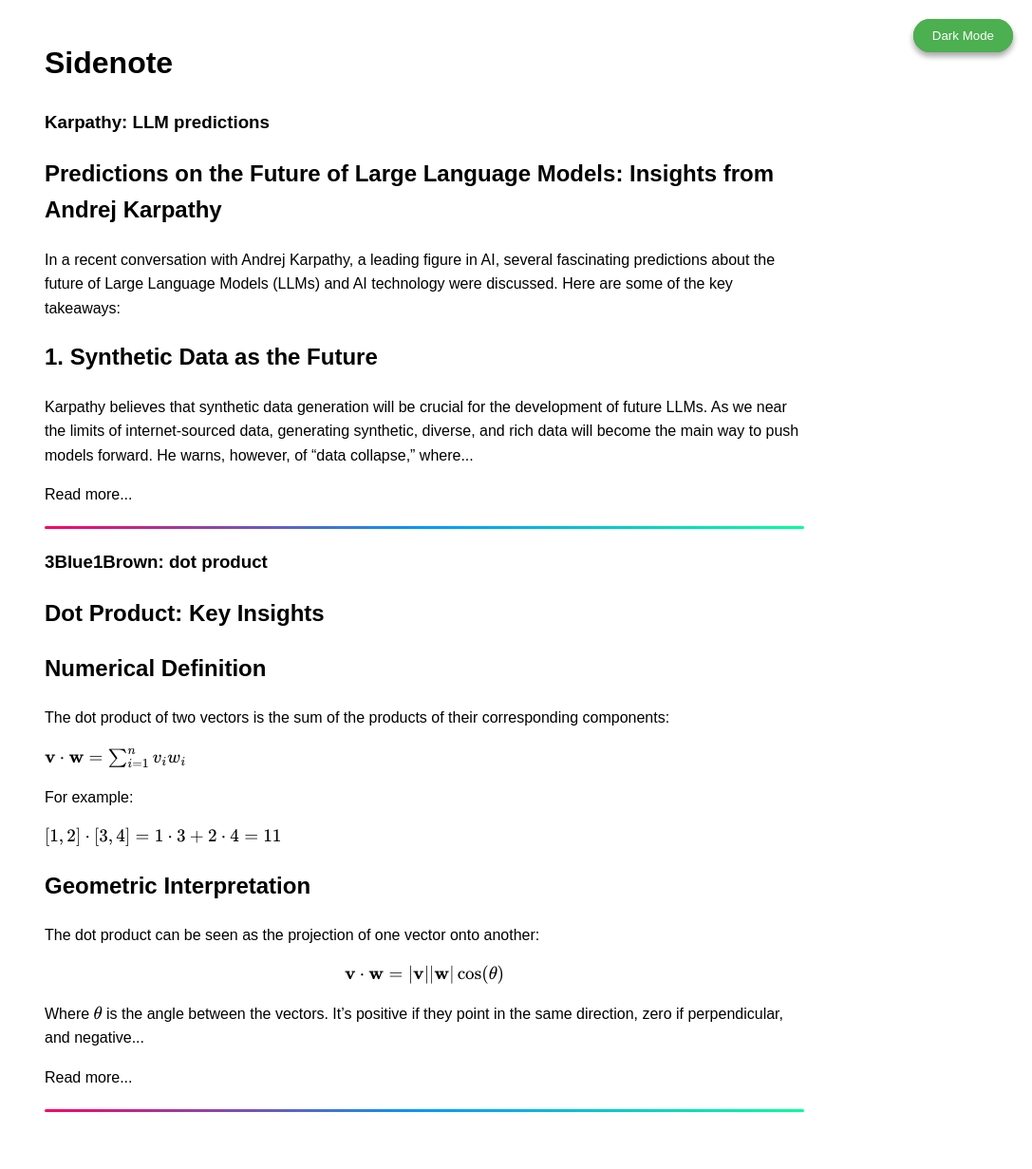
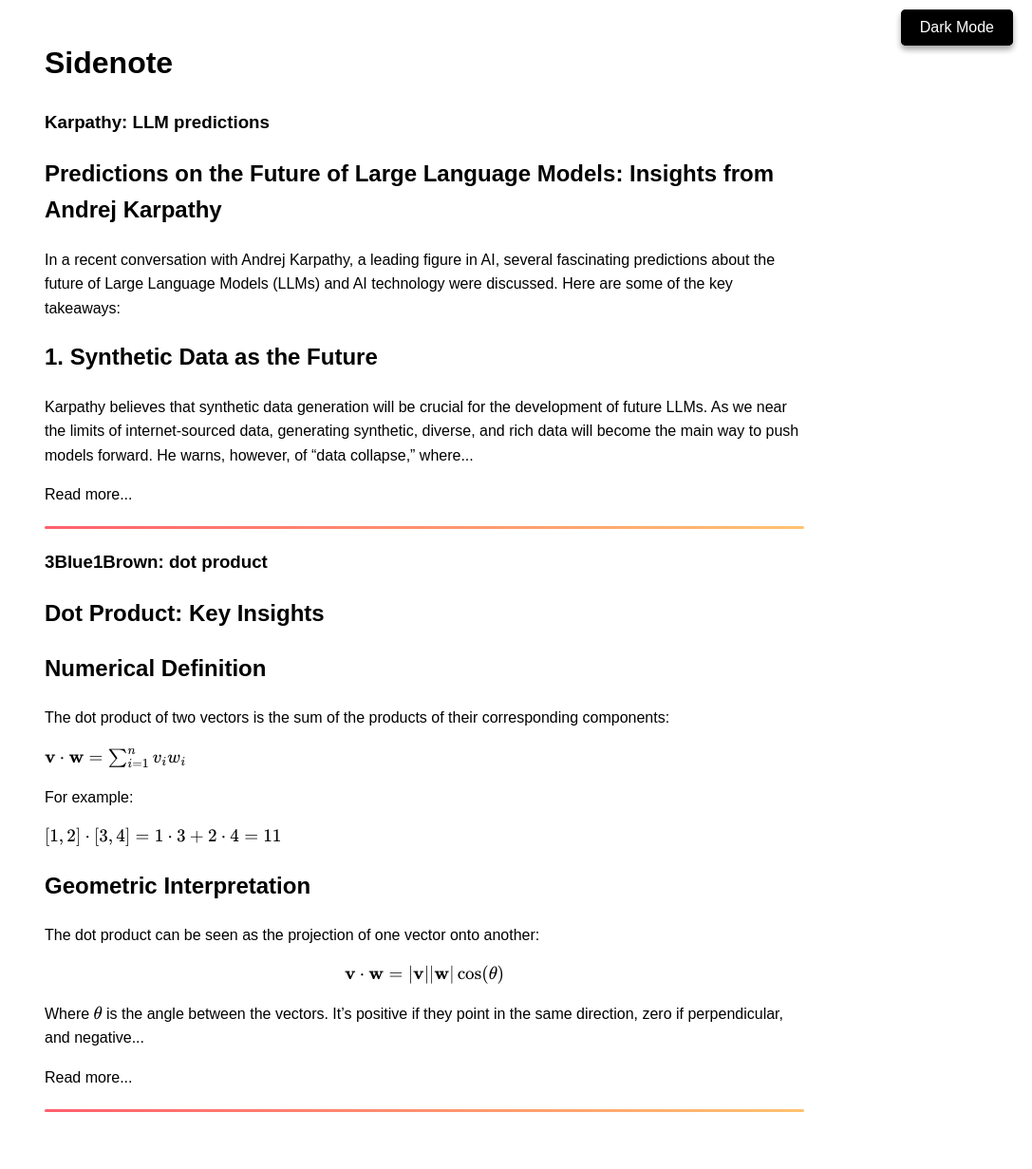
Before and after one commit to itmustalwaysbenight/sidenote, a Jekyll site: the page built from index.html, in a window 1280 px wide. Shown: the whole page at 95% size, without its empty margins (193-1280 px from the left). Built offline with Jekyll 4.4.1, drawn with Linux system fonts in a browser that asks for light colours.

Commit message:
darkmdoe

```diff
--- a/index.html
+++ b/index.html
@@ -15,6 +15,7 @@
             margin: 0 auto;
             padding: 20px;
             line-height: 1.6;
+            transition: background-color 0.3s ease, color 0.3s ease;
         }
         h1, h2, h3 {
             font-family: 'Arial', sans-serif;
@@ -24,27 +25,51 @@
             padding: 10px;
         }
         a, a:visited, a:active {
-            color: black !important; /* Link color */
-            text-decoration: none !important; /* Removes underline */
+            color: black !important;
+            text-decoration: none !important;
         }
         a:hover {
-            color: #4CAF50 !important; /* Hover color */
-            text-decoration: none !important; /* Keeps it without underline on hover */
+            color: #4CAF50 !important;
+            text-decoration: none !important;
         }
         .separator {
             height: 3px;
-            background: var(--separator-gradient);
+            background: linear-gradient(to right, #ff5f6d, #ffc371);
             margin-top: 20px;
             margin-bottom: 20px;
             border-radius: 1.5px;
         }
+
+        /* Dark Mode Styles */
+        body.dark-mode {
+            background-color: #121212;
+            color: #ffffff;
+        }
+        body.dark-mode a {
+            color: #bbbbbb !important;
+        }
+        body.dark-mode pre {
+            background-color: #333;
+        }
+        button.dark-mode-toggle {
+            position: fixed;
+            top: 10px;
+            right: 20px;
+            background-color: #000;
+            color: #fff;
+            border: none;
+            padding: 10px 20px;
+            cursor: pointer;
+            font-size: 16px;
+            border-radius: 5px;
+        }
     </style>
 </head>
 <body>
+    <!-- Dark mode toggle button -->
     <button class="dark-mode-toggle" id="darkModeToggle">Dark Mode</button>
 
     <header>
-        <!-- Removed Home link as it is redundant -->
     </header>
 
     <main>
```
Also changed, not shown: other parts of index.html (+2 -0 lines).
